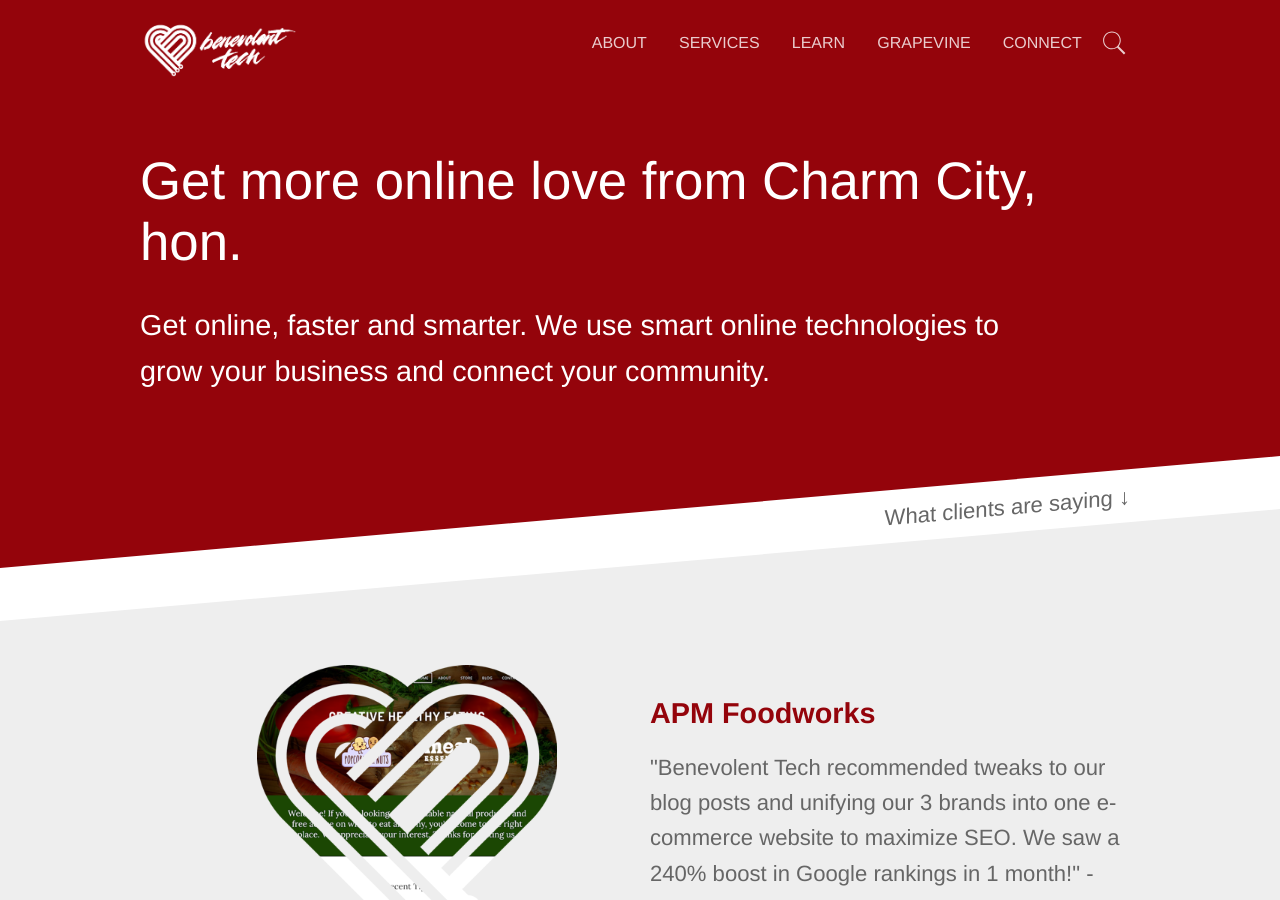
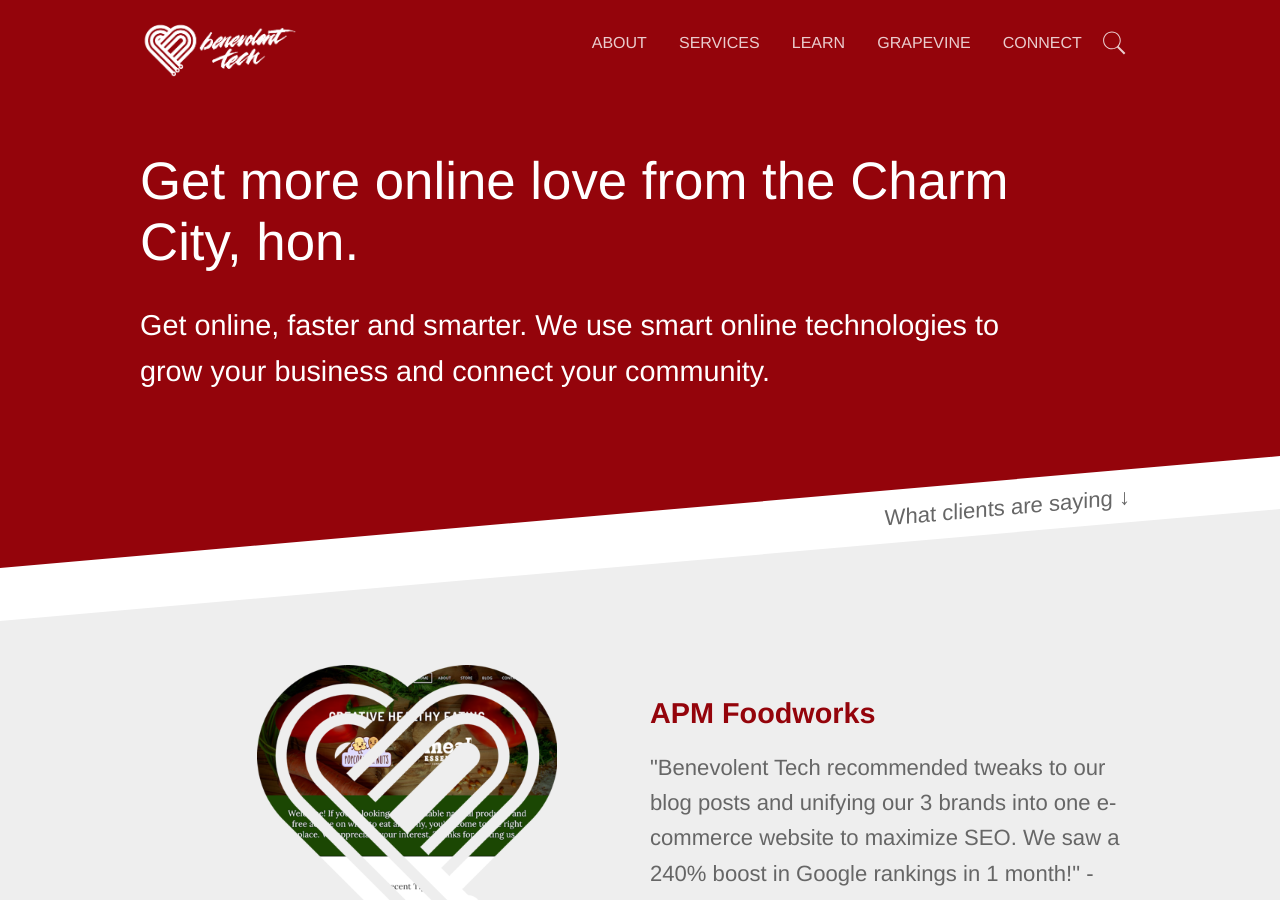
Before and after one commit to benevolenttech/btek.cc, a Jekyll site: the page built from index.html, in a window 1280 px wide and 900 px high. Built offline with Jekyll 4.4.1, drawn with Linux system fonts in a browser that asks for light colours.

Commit message:
Updated 'index.html' via CloudCannon

```diff
--- a/index.html
+++ b/index.html
@@ -11,7 +11,7 @@
 <section class="hero diagonal">
   <div class="container">
     <h1 style="display:none;">{{ page.heading }}</h1>
-    <h2 class="editable">Get more online love from Charm City, hon.</h2>
+    <h2 class="editable">Get more online love from the Charm City, hon.</h2>
     <p class="subtext editable">Get online, faster and smarter. We use smart online technologies to grow your business and connect your community.</p>
     <!--<p style="margin-bottom:-30px;">What clients are saying &#8595;</p>-->
     <!--<p><a class="button alt" href="{{ site.baseurl }}/contact/">See Pricing<p></p>-->
```
